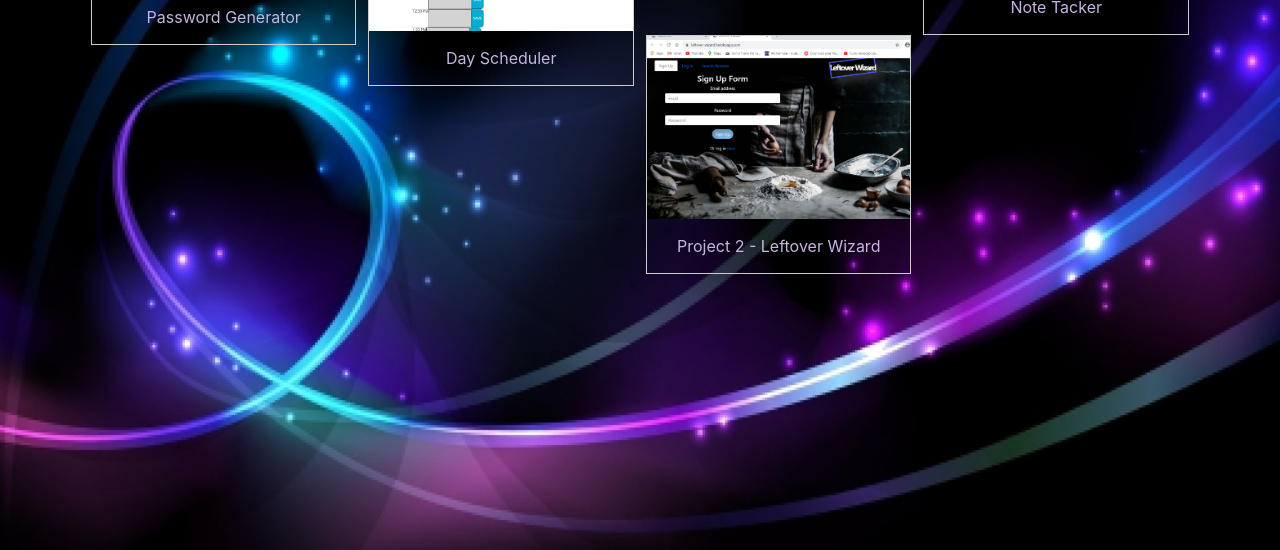
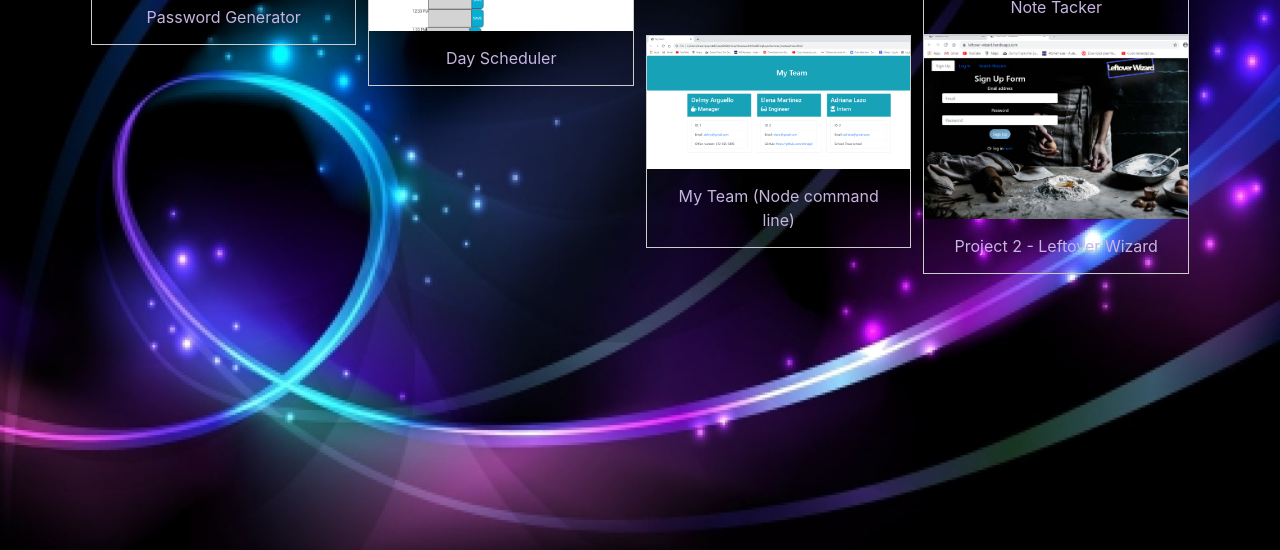
Before and after one commit to kroarguello/Delmy-Arguello, a plain HTML site: page portfolio.html in a window 1280 px wide. Shown: the part 250-800 px from the top of the page. Drawn offline with nearby package versions, Linux system fonts and the light colour scheme.

Commit message:
my team img adding in portfolio

```diff
--- a/portfolio.html
+++ b/portfolio.html
@@ -54,9 +54,18 @@
 <div class="responsive">
   <div class="gallery">
     <a target="_blank" href="https://notetakerarg.herokuapp.com/">
-      <img src="css/notetaker.png" alt="dayscheduler" width="600" height="400">
+      <img src="css/notetaker.png" alt="notetaker" width="600" height="400">
     </a>
     <div class="desc">Note Tacker </div>
+  </div>
+</div>
+
+<div class="responsive">
+  <div class="gallery">
+    <a target="_blank" href="">
+      <img src="css/myteam.png" alt="myteam" width="600" height="400">
+    </a>
+    <div class="desc">My Team (Node command line) </div>
   </div>
 </div>
 
```
Also changed, not shown: css/myteam.png (added).
